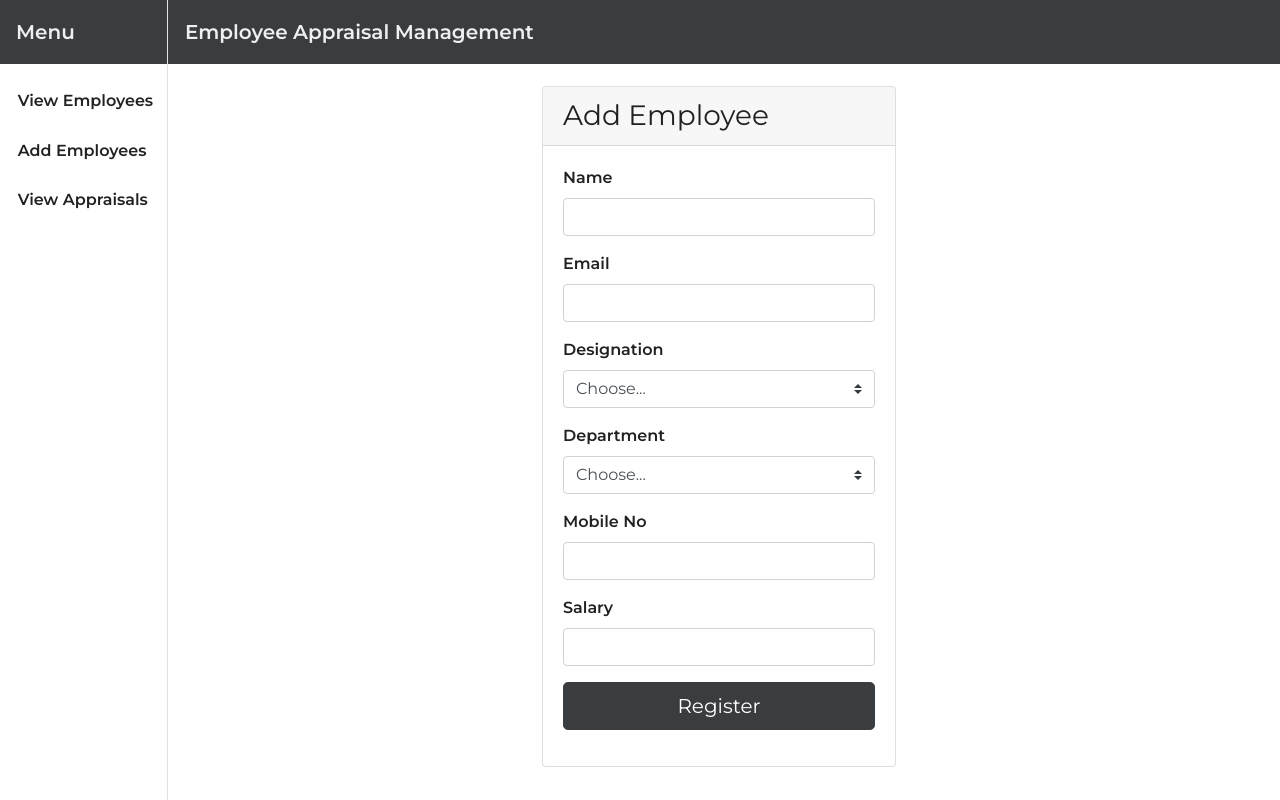
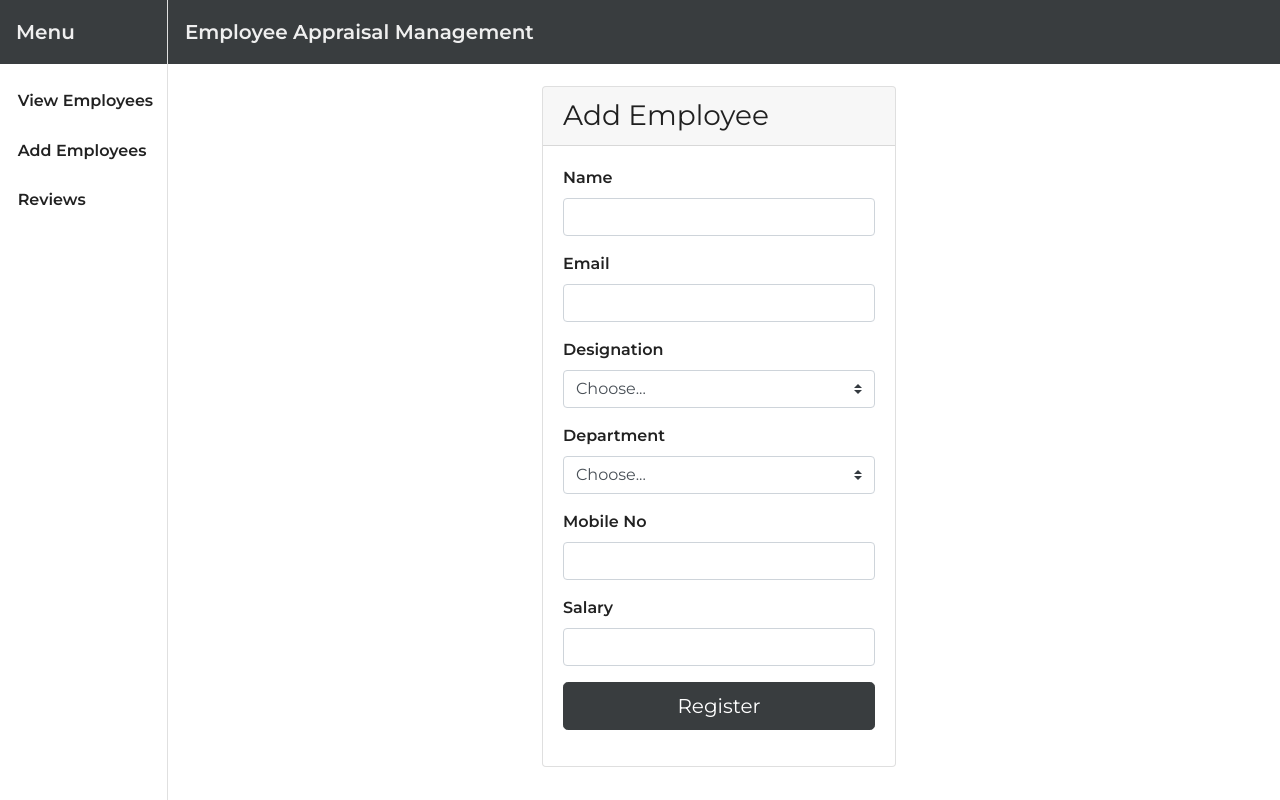
Before and after one commit to adharshkamath/Angular-CRUD, an Angular app in the folder Angular-CRUD-Ops/frontend/angular-crud-ops/: page /create-employee in a window 1280 px wide. Built offline with nearby package versions, Linux system fonts and the light colour scheme.

Commit message:
API changes

```diff
--- a/Angular-CRUD-Ops/frontend/angular-crud-ops/src/app/navigation/navigation.component.html
+++ b/Angular-CRUD-Ops/frontend/angular-crud-ops/src/app/navigation/navigation.component.html
@@ -7,7 +7,7 @@
     <mat-nav-list>
       <a mat-list-item [routerLinkActive]="['active']" [routerLinkActiveOptions]="{exact:true}" routerLink="/employees-list">View Employees</a>
       <a mat-list-item [routerLinkActive]="['active']" [routerLinkActiveOptions]="{exact:true}" routerLink="/create-employee">Add Employees</a>
-      <a mat-list-item [routerLinkActive]="['active']" [routerLinkActiveOptions]="{exact:true}" routerLink="/applications-list">View Appraisals</a>
+      <a mat-list-item [routerLinkActive]="['active']" [routerLinkActiveOptions]="{exact:true}" routerLink="/applications-list">Reviews</a>
     </mat-nav-list>
   </mat-sidenav>
   <mat-sidenav-content>
--- a/Angular-CRUD-Ops/frontend/angular-crud-ops/src/app/service/api.service.ts
+++ b/Angular-CRUD-Ops/frontend/angular-crud-ops/src/app/service/api.service.ts
@@ -58,7 +58,7 @@ export class ApiService {
 
 
   getReviews(): Observable<any> {
-    const url = `${this.baseUri}/applications`;
+    const url = `${this.baseUri}/reviews`;
     return this.http.get(url, { headers: this.headers }).pipe(
       catchError(this.errorMgmt)
     );
```
Also changed, not shown: 1 other file (tests, documents, lock files or other folders).
